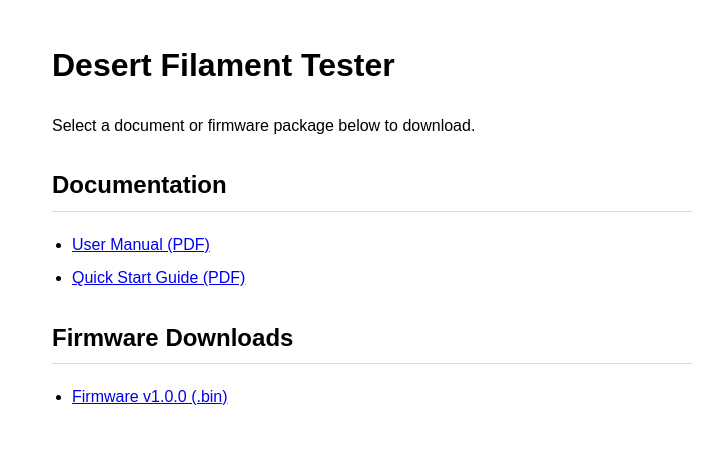
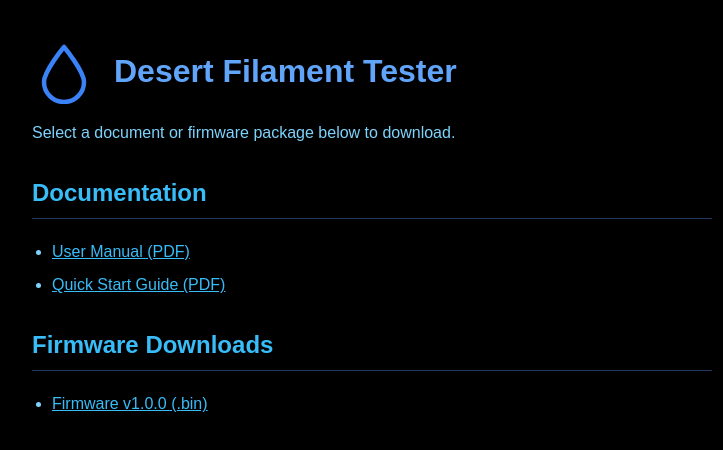
Before and after one commit to mfdesert/desert_filament-tester-help, a plain HTML site: page index.html in a window 1280 px wide. Shown: the whole page, without its empty margins (268-991 px from the left). Drawn offline with Linux system fonts and the light colour scheme.

Commit message:
Revamp styling and layout of index.html

```diff
--- a/index.html
+++ b/index.html
@@ -5,14 +5,78 @@
   <meta name="viewport" content="width=device-width, initial-scale=1.0">
   <title>Desert Filament Tester — Downloads</title>
   <style>
-    body { font-family: sans-serif; max-width: 640px; margin: 40px auto; padding: 0 16px; line-height: 1.6; }
-    h2 { margin-top: 28px; border-bottom: 1px solid #ddd; padding-bottom: 6px; }
-    ul { padding-left: 20px; }
-    li { margin: 8px 0; }
+    body {
+      background-color: #000000;
+      color: #38bdf8;
+      font-family: sans-serif;
+      max-width: 680px;
+      margin: 40px auto;
+      padding: 0 20px;
+      line-height: 1.6;
+    }
+
+    .header-row {
+      display: flex;
+      align-items: center;
+      gap: 18px;
+      margin-bottom: 12px;
+    }
+
+    .drop-icon {
+      width: 64px;
+      height: 64px;
+      flex-shrink: 0;
+    }
+
+    h1 {
+      margin: 0;
+      color: #60a5fa;
+      font-size: 2rem;
+    }
+
+    h2 {
+      margin-top: 28px;
+      color: #38bdf8;
+      border-bottom: 1px solid #1e3a5f;
+      padding-bottom: 6px;
+    }
+
+    p, li {
+      color: #7dd3fc;
+    }
+
+    a {
+      color: #38bdf8;
+      text-decoration: underline;
+    }
+
+    a:hover {
+      color: #93c5fd;
+    }
+
+    ul {
+      padding-left: 20px;
+    }
+
+    li {
+      margin: 8px 0;
+    }
   </style>
 </head>
 <body>
-  <h1>Desert Filament Tester</h1>
+  <div class="header-row">
+    <svg class="drop-icon" viewBox="0 0 64 64" aria-hidden="true">
+      <path
+        d="M32 7 C32 7 12 31 12 42 C12 53.046 20.954 62 32 62 C43.046 62 52 53.046 52 42 C52 31 32 7 32 7 Z"
+        fill="none"
+        stroke="#3b82f6"
+        stroke-width="4.5"
+        stroke-linejoin="round"
+      />
+    </svg>
+    <h1>Desert Filament Tester</h1>
+  </div>
+
   <p>Select a document or firmware package below to download.</p>
 
   <h2>Documentation</h2>
```
